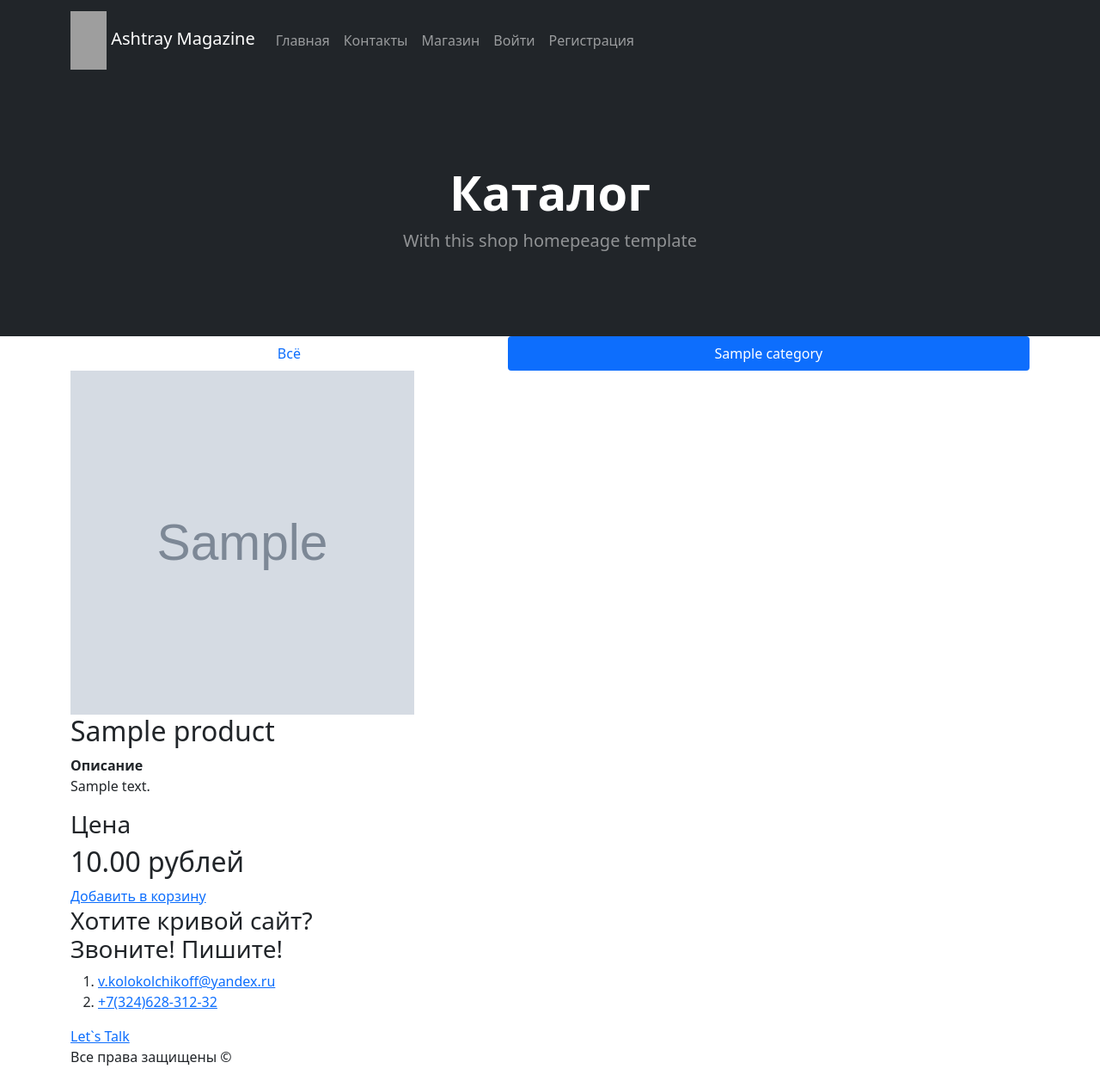
After one commit to MyNameIsVladislav/AshtrayMagazine, a Django app: a page that uses mainapp/templates/base/index.html in a window 1280 px wide. The commit adds this page. Shown: the whole page at 86% size. Run offline with Django 3.2, Linux system fonts and the light colour scheme; tables that the repository leaves empty hold one stand-in row (values such as "Sample post"); grey boxes marked "Sample" are stand-in pictures; some libraries are stand-ins or nearby versions; grey boxes are pictures that could not be loaded.

Commit message:
feat: added views and templates for ShopApp

```diff
--- a/core/urls.py
+++ b/core/urls.py
@@ -24,6 +24,7 @@ urlpatterns = [
     path('', include('mainapp.urls', namespace='main')),
     path('auth/', include('authapp.urls', namespace='auth')),
     path('ckeditor/', include('ckeditor_uploader.urls')),
+    path('shop/', include('shopapp.urls', namespace='shop')),
 ]
 
 if settings.DEBUG:
--- a/mainapp/templates/base/index.html
+++ b/mainapp/templates/base/index.html
@@ -37,6 +37,9 @@
                     </li>
                     <li class="nav-item">
                         <a class="nav-link" href="{% url 'main:contact' %}">Контакты</a>
+                    </li>
+                    <li class="nav-item">
+                        <a class="nav-link" href="{% url 'shop:catalog' %}">Магазин</a>
                     </li>
                     {% if user.is_authenticated %}
                     <li class="nav-item">
--- a/shopapp/models.py
+++ b/shopapp/models.py
@@ -1,4 +1,5 @@
 from django.db import models
+from django.urls import reverse
 from django.utils.translation import ugettext as _
 
 
@@ -13,6 +14,9 @@ class Category(models.Model):
 
     def __str__(self):
         return self.name
+
+    def get_absolute_url(self):
+        return reverse('shop:categories', kwargs={'slug_cat': self.slug})
 
 
 class Product(models.Model):
@@ -33,3 +37,6 @@ class Product(models.Model):
 
     def __str__(self):
         return self.name
+
+    def get_absolute_url(self):
+        return reverse('shop:product', kwargs={'slug_cat': self.category.slug, 'slug': self.slug})
--- /dev/null
+++ b/shopapp/templates/shop/product.html
@@ -0,0 +1,58 @@
+{% extends 'base/index.html' %}
+
+{% block content %}
+{% load static %}
+<!-- Header-->
+<header class="bg-dark py-5 red-color">
+    <div class="container px-4 px-lg-5 my-5">
+        <div class="text-center text-white">
+            <h1 class="display-4 fw-bolder"> Каталог </h1>
+            <p class="lead fw-normal text-white-50 mb-0">With this shop homepeage template</p>
+        </div>
+    </div>
+</header>
+<div class="container">
+
+           <ul class="nav nav-pills nav-fill">
+            <li class="nav-item">
+                <a class="nav-link {% if request.resolver_match.url_name == 'catalog' %}
+                  active
+                {% endif %}" aria-current="page" href="{% url 'shop:catalog' %}">Всё</a>
+            </li>
+            {% for category in categories %}
+            <li class="nav-item">
+                <a class="nav-link {% if request.resolver_match.kwargs.slug_cat == category.slug %}
+                  active
+                {% endif %}" href="{% url 'shop:categories' category.slug%}" >{{category.name}}</a>
+            </li>
+            {% endfor %}
+        </ul>
+
+</div>
+<div class="product container">
+        <div class="product-name">
+            <div class="product-img"> <img class="logo-product" src="/media//{{ product.image }}" alt="albom" width="400"
+                    height="400">
+            </div>
+            <div class="product-name-title">
+                    <h2 class="singer">{{ product.name }}</h2>
+                <div class="specification">
+                    <div class="describe_album">
+                        <b>Описание</b>
+                        <p>{{ product.description }}</p>
+                    </div>
+                </div>
+            </div>
+        </div>
+        <div class="product-price">
+            <div class="how-match">
+                <h3 class="price-name">Цена</h3>
+                <h2 class="money">{{ product.price }} рублей</h2>
+            </div>
+            <div class="product-in-box">
+                <a href="#" class="main_anchor card_anchor">Добавить в корзину</a>
+            </div>
+        </div>
+    </div>
+{% endblock content %}
+<!-- Footer-->
--- /dev/null
+++ b/shopapp/urls.py
@@ -0,0 +1,14 @@
+from django.urls import path
+
+from shopapp.views import ShowProduct, CategoryProduct, ProductDetail
+
+
+app_name = 'shopapp'
+
+
+urlpatterns = [
+               path('catalog/', ShowProduct.as_view(), name='catalog'),
+               path('catalog/<slug:slug_cat>/', CategoryProduct.as_view(), name='categories'),
+               path('catalog/<slug:slug_cat>/<slug:slug>/', ProductDetail.as_view(), name='product')
+
+]
--- a/shopapp/views.py
+++ b/shopapp/views.py
@@ -1,3 +1,49 @@
-from django.shortcuts import render
+from django.http import Http404
+from django.shortcuts import render, get_object_or_404
+from django.views.generic import ListView, DetailView
 
-# Create your views here.
+from shopapp.models import Product, Category
+
+
+class ShowProduct(ListView):
+    model = Product
+    template_name = 'shop/catalog.html'
+    context_object_name = 'product'
+
+    def get_context_data(self, *, object_list=None, **kwargs):
+        context = super(ShowProduct, self).get_context_data(**kwargs)
+        context['categories'] = Category.objects.all()
+        return context
+
+
+class CategoryProduct(ListView):
+    model = Product
+    template_name = 'shop/catalog.html'
+    context_object_name = 'product'
+    allow_empty = False
+
+    def get_queryset(self):
+        return Product.objects.filter(category__slug=self.kwargs['slug_cat'], available=True)
+
+    def get_context_data(self, *, object_list=None, **kwargs):
+        context = super(CategoryProduct, self).get_context_data(**kwargs)
+        context['categories'] = Category.objects.all()
+        return context
+
+
+class ProductDetail(DetailView):
+    model = Product
+    template_name = 'shop/product.html'
+    slug_url_kwarg = 'slug'
+    context_object_name = 'product'
+
+    def get_context_data(self, *, object_list=None, **kwargs):
+        context = super(ProductDetail, self).get_context_data(**kwargs)
+        context['categories'] = Category.objects.all()
+        return context
+
+    def get(self, request, *args, **kwargs):
+        if get_object_or_404(Category, slug=kwargs['slug_cat']):
+            return super(ProductDetail, self).get(request, *args, **kwargs)
+        else:
+            raise Http404
```
